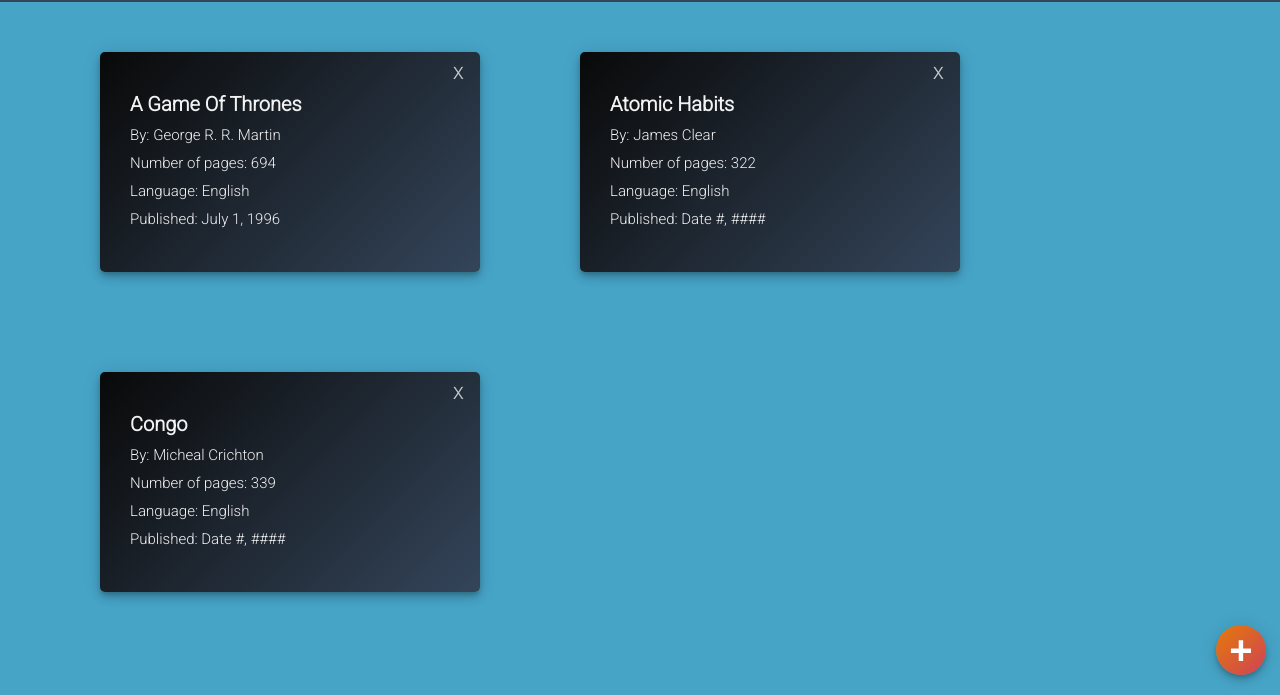
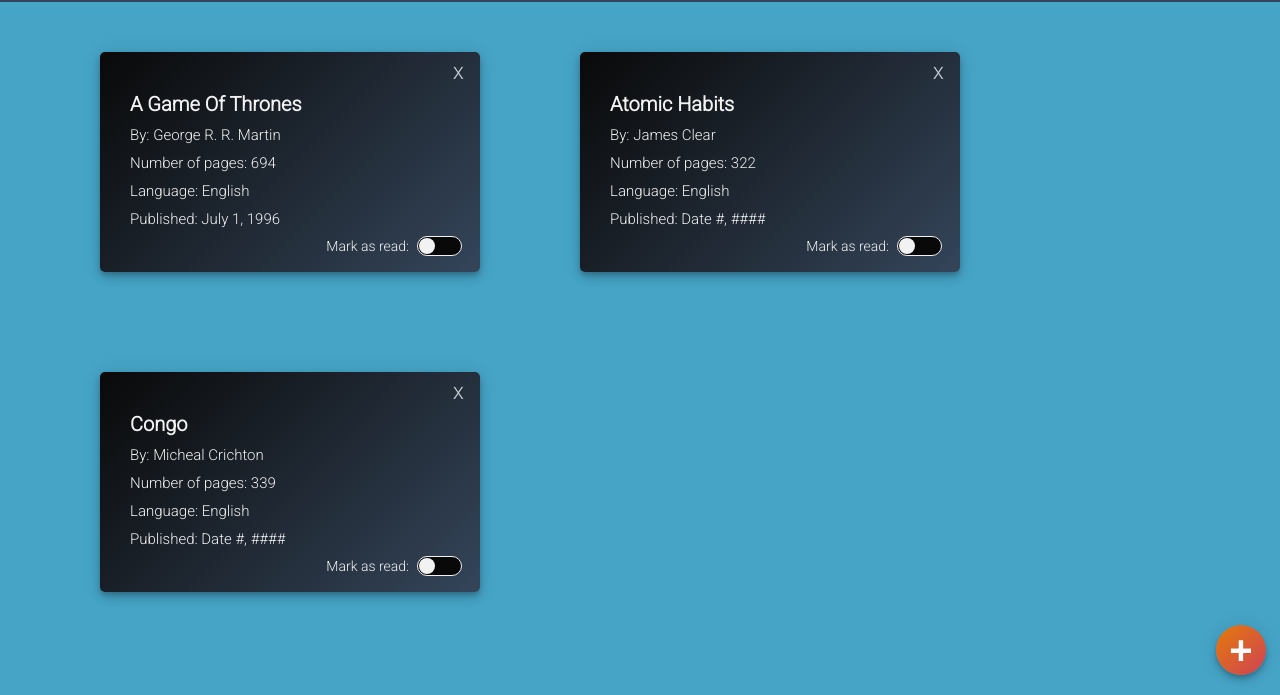
Before and after one commit to ec-rilo/Project-Library, a plain HTML site: page index.html in a window 1280 px wide. Shown: the part 105-800 px from the top of the page. Drawn offline with Linux system fonts and the light colour scheme.

Commit message:
Add "Mark as read" button

```diff
--- a/scripts/main.js
+++ b/scripts/main.js
@@ -17,7 +17,7 @@ let aHabits = new Book('Atomic Habits', 'James Clear', '322', 'English', 'Date #
 let congo = new Book('Congo', 'Micheal Crichton', '339','English', 'Date #, ####', 'Read')
 
 let bookArr = [GoT, aHabits, congo];
-function addBookToLibrary(bookArr, userBook) {
+function addBookToLibrary(book) {
     bookArr.push(book);
 }
 
@@ -63,6 +63,18 @@ function displayBooks() {
         bookPublishDate.innerHTML = 'Published: ' + bookArr[i].publishDate;
         cardTextContainer.appendChild(bookPublishDate);
 
+        let toggleMaster = document.createElement('div');
+        toggleMaster.setAttribute('class', 'toggle-master');
+        let toggleLabel = document.createElement('label');
+        toggleLabel.setAttribute('for', 'toggle-container');
+        toggleLabel.innerHTML = 'Mark as read: ';
+        toggleMaster.appendChild(toggleLabel);
+        let toggleContainer = document.createElement('input');
+        toggleContainer.setAttribute('type', 'checkbox');
+        toggleContainer.setAttribute('id', 'toggle-container');
+        toggleMaster.appendChild(toggleContainer);
+        cardTextContainer.appendChild(toggleMaster);
+
         bookCardContainer.appendChild(cardTextContainer);
         booksContainer.appendChild(bookCardContainer);
     }
@@ -81,12 +93,9 @@ function removeCard() {
             cardArr.forEach(card => card.remove());
             displayBooks();
             cardArr = document.querySelectorAll('.card-container');
-            console.log(cardArr);
             rmCardBtnArr = Array.from(document.querySelectorAll('.remove-card-btn'));
-            console.log(rmCardBtnArr);
             removeCard();
         });
-
     });
 }
 
@@ -116,7 +125,7 @@ function openForm() {
 }
 
 let closeBtn = document.querySelector('.close-form-btn');
-    closeBtn.addEventListener('click', closeForm);
+closeBtn.addEventListener('click', closeForm);
 
 function closeForm() {
     let form = document.querySelector('.form-popup');
--- a/styles/styles.css
+++ b/styles/styles.css
@@ -246,3 +246,45 @@ body {
     height: 100%;
     bottom: 0;
 }
+
+.toggle-master {
+    display: flex;
+    align-items: center;
+    font-size: 14px;
+    color: var(--text-color);
+    font-family: var(--text-font);
+    justify-content: flex-end;
+    margin-right: 15px;
+}
+
+#toggle-container {
+    position: relative;
+    background-color: var(--card-color-1);
+    margin-left: 8px;
+    width: 45px;
+    height: 20px;
+    border: 1px solid var(--text-color);
+    border-radius: 10px;
+    appearance: none;
+    cursor: pointer;
+}
+
+#toggle-container:before {
+    content: '';
+    position: absolute;
+    top: 1px;
+    left: 1px;
+    border-radius: 10px;
+    width: 16px;
+    height: 16px;
+    background-color: var(--text-color);
+    transition: .1s;
+}
+
+#toggle-container:checked:before {
+    left: 26px;
+}
+
+#toggle-container:checked {
+    background-color: #098F09;
+}
```
